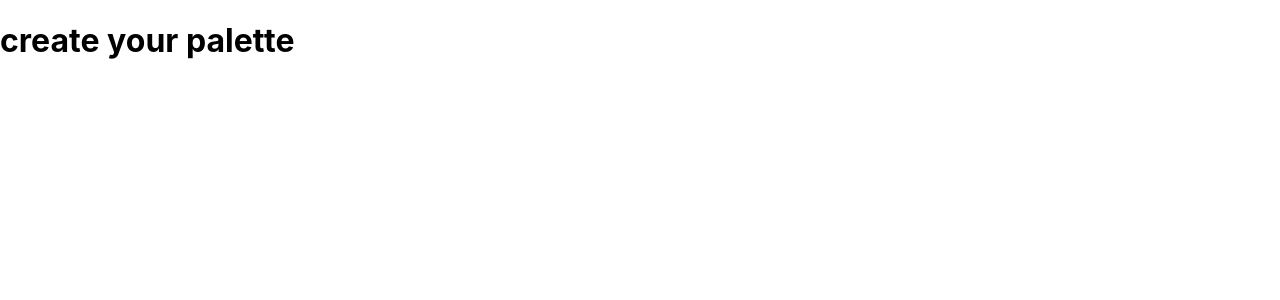
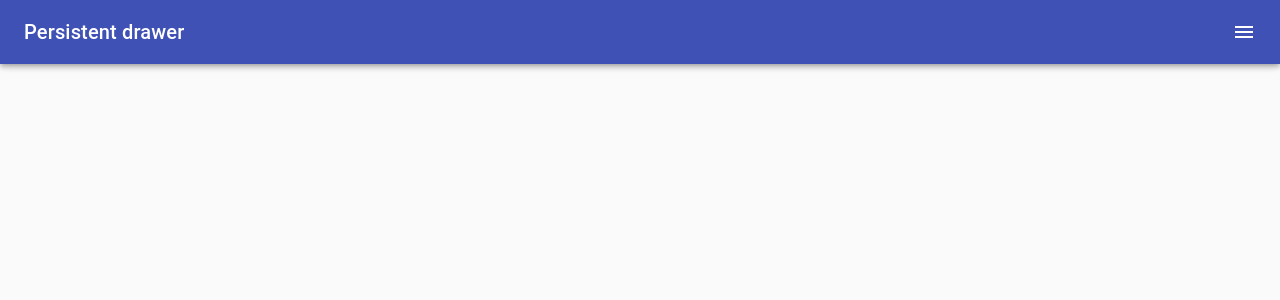
Before and after one commit to kimiakamrava/collage-app-frontend, a React (Create React App) app: page /palette/new in a window 1280 px wide. Shown: the top 300 px of the page. Built offline with nearby package versions, Linux system fonts and the light colour scheme.

Commit message:
some templates

```diff
--- a/src/CreatePalette.js
+++ b/src/CreatePalette.js
@@ -1,13 +1,139 @@
 import React, { Component } from 'react';
+import clsx from 'clsx';
+import { makeStyles, useTheme } from '@material-ui/core/styles';
+import Drawer from '@material-ui/core/Drawer';
+import AppBar from '@material-ui/core/AppBar';
+import Toolbar from '@material-ui/core/Toolbar';
+import CssBaseline from '@material-ui/core/CssBaseline';
+import Typography from '@material-ui/core/Typography';
+import Divider from '@material-ui/core/Divider';
+import IconButton from '@material-ui/core/IconButton';
+import MenuIcon from '@material-ui/icons/Menu';
+import ChevronLeftIcon from '@material-ui/icons/ChevronLeft';
+import ChevronRightIcon from '@material-ui/icons/ChevronRight';
 
-class CreatePalette extends Component {
-    render() {
-        return (
-            <div>
-                <h1> create your palette</h1>
-            </div>
-        );
-    }
-}
 
-export default CreatePalette;
+const drawerWidth = 500;
+
+const useStyles = makeStyles((theme) => ({
+  root: {
+    display: 'flex',
+  },
+  appBar: {
+    transition: theme.transitions.create(['margin', 'width'], {
+      easing: theme.transitions.easing.sharp,
+      duration: theme.transitions.duration.leavingScreen,
+    }),
+  },
+  appBarShift: {
+    width: `calc(100% - ${drawerWidth}px)`,
+    transition: theme.transitions.create(['margin', 'width'], {
+      easing: theme.transitions.easing.easeOut,
+      duration: theme.transitions.duration.enteringScreen,
+    }),
+    marginRight: drawerWidth,
+  },
+  title: {
+    flexGrow: 1,
+  },
+  hide: {
+    display: 'none',
+  },
+  drawer: {
+    width: drawerWidth,
+    flexShrink: 0,
+  },
+  drawerPaper: {
+    width: drawerWidth,
+  },
+  drawerHeader: {
+    display: 'flex',
+    alignItems: 'center',
+    padding: theme.spacing(0, 1),
+    // necessary for content to be below app bar
+    ...theme.mixins.toolbar,
+    justifyContent: 'flex-start',
+  },
+  content: {
+    flexGrow: 1,
+    padding: theme.spacing(3),
+    transition: theme.transitions.create('margin', {
+      easing: theme.transitions.easing.sharp,
+      duration: theme.transitions.duration.leavingScreen,
+    }),
+    marginRight: -drawerWidth,
+  },
+  contentShift: {
+    transition: theme.transitions.create('margin', {
+      easing: theme.transitions.easing.easeOut,
+      duration: theme.transitions.duration.enteringScreen,
+    }),
+    marginRight: 0,
+  },
+}));
+
+
+export default function CreatePalette() {
+    const classes = useStyles();
+    const theme = useTheme();
+    const [open, setOpen] = React.useState(false);
+
+    const handleDrawerOpen = () => {
+      setOpen(true);
+    };
+
+    const handleDrawerClose = () => {
+      setOpen(false);
+    };
+
+    return (
+      <div className={classes.root}>
+        <CssBaseline />
+        <AppBar
+          position="fixed"
+          className={clsx(classes.appBar, {
+            [classes.appBarShift]: open,
+          })}
+        >
+          <Toolbar>
+            <Typography variant="h6" noWrap className={classes.title}>
+              Persistent drawer
+            </Typography>
+            <IconButton
+              color="inherit"
+              aria-label="open drawer"
+              edge="end"
+              onClick={handleDrawerOpen}
+              className={clsx(open && classes.hide)}
+            >
+              <MenuIcon />
+            </IconButton>
+          </Toolbar>
+        </AppBar>
+        <main
+          className={clsx(classes.content, {
+            [classes.contentShift]: open,
+          })}
+        >
+          <div className={classes.drawerHeader} />
+
+        </main>
+        <Drawer
+          className={classes.drawer}
+          variant="persistent"
+          anchor="right"
+          open={open}
+          classes={{
+            paper: classes.drawerPaper,
+          }}
+        >
+          <div className={classes.drawerHeader}>
+            <IconButton onClick={handleDrawerClose}>
+              {theme.direction === 'rtl' ? <ChevronLeftIcon /> : <ChevronRightIcon />}
+            </IconButton>
+          </div>
+          <Divider />
+        </Drawer>
+      </div>
+    );
+  }
```
